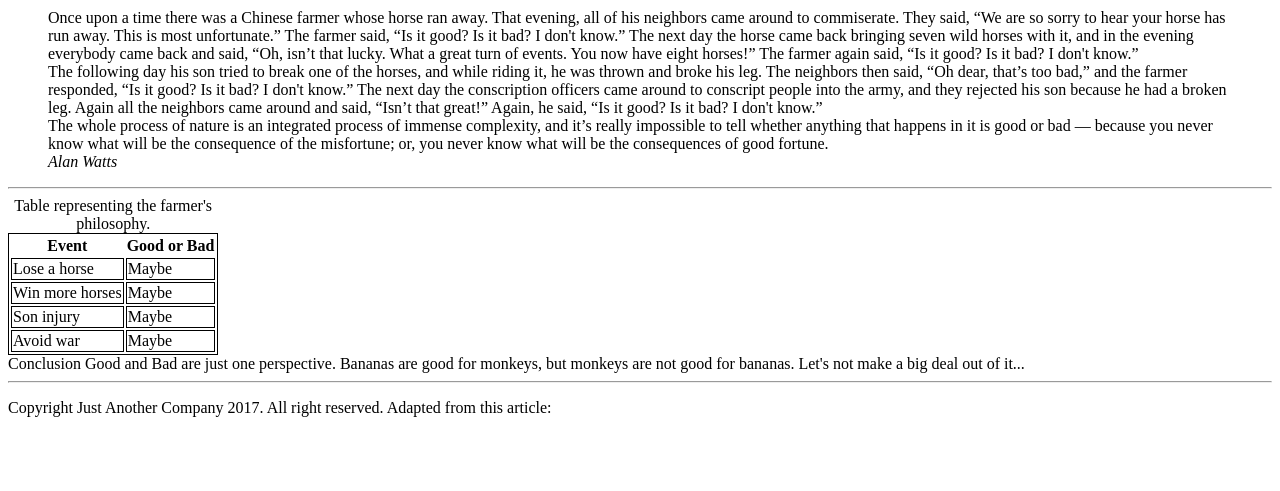
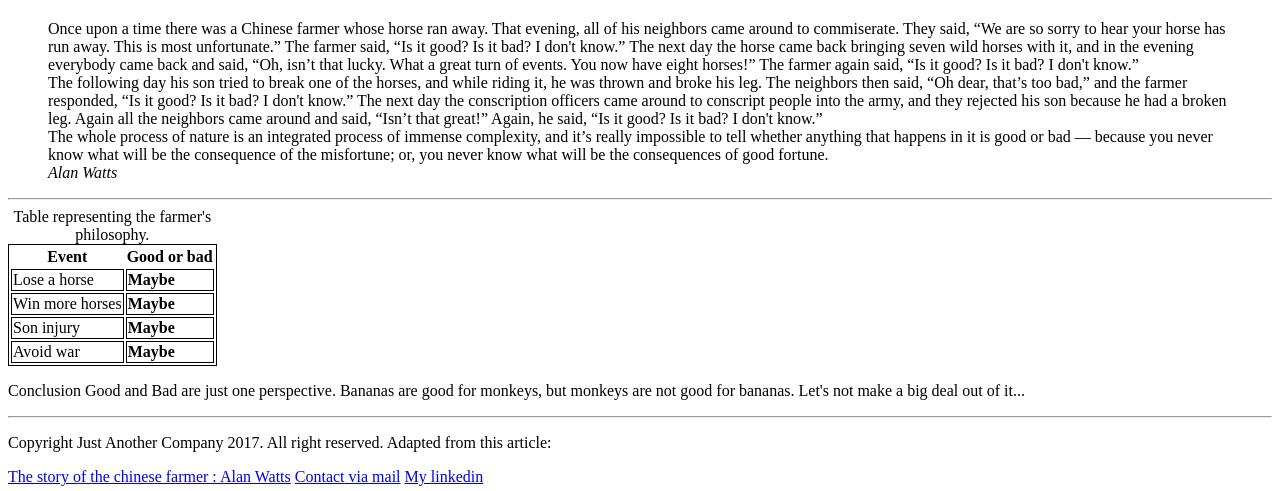
Before and after one commit to BurakTC/progressive-enhancement, a plain HTML site: page index.html in a window 1280 px wide. Shown: the part 1467-1958 px from the top of the page. Before the commit the page ends 1900 px from the top, so only its background shows below. Drawn offline with Linux system fonts and the light colour scheme.

Commit message:
1. HTML is about semantics DONE

```diff
--- a/index.html
+++ b/index.html
@@ -11,23 +11,26 @@
 
 <body>
 
+    <header>
         <h1>The Story of the Chinese Farmer </h1>
 
         <blockquote>
-        <q>Is it a good thing? Is that a bad thing? I don't know.</q> <br>
+            <q>Is it a <tag class="good"> good</tag> thing? Is that a <tag class="bad"> bad</tag> thing? I don't know.</q> <br>
             <cite> May 11, 2016, Alexandre Gorius</cite>
         </blockquote>
 
+    </header>
+
     <h2>
-        In nature, Good & Evil do not exist. The Universe itself is neither good nor bad, but a potential in permanent
+        In nature, <tag class="good"> Good</tag>  & Evil do not exist. The Universe itself is neither <tag class="good"> good</tag> nor <tag class="bad"> bad</tag>, but a potential in permanent
         development.
     </h2>
 
     <ul>
-        <p>
+        <h4>
             In life, there are 4 types of people.
-        </p>
-        <li>people who think the Internet is good, </li>
+            <h4>
+                <li>people who think the Internet is <tag class="good"> good</tag>, </li>
                 <li>people who think the Internet is evil, </li>
                 <li>people who think the Internet is cats, </li>
                 <li>people who don't think about it. </li>
@@ -62,7 +65,7 @@
 
     <figure>
         <img src=" http://static2.businessinsider.com/image/52fe8230eab8ea4275063b89/nasa-has-determined-where-the-mysterious-jelly-doughnut-rock-on-mars-came-from.jpg"
-            alt="">
+            alt="a rock from Mars">
         <figcaption>What does he think about it?</figcaption>
     </figure>
 
@@ -76,24 +79,23 @@
         Once upon a time there was a Chinese farmer whose horse ran away. That evening, all of his neighbors came around
         to
         commiserate. They said, “We are so sorry to hear your horse has run away. This is most unfortunate.” The farmer
-        said, “Is it good? Is it bad? I don't know.” The next day the horse came back bringing seven wild horses with
+        said, “Is it <tag class="good"> good</tag>? Is it <tag class="bad"> bad</tag>? I don't know.” The next day the horse came back bringing seven wild horses with
         it,
         and in the evening everybody came back and said, “Oh, isn’t that lucky. What a great turn of events. You now
         have
-        eight horses!” The farmer again said, “Is it good? Is it bad? I don't know.” <br>
+        eight horses!” The farmer again said, “Is it <tag class="good"> good</tag>? Is it <tag class="bad"> bad</tag>? I don't know.” <br>
 
         The following day his son tried to break one of the horses, and while riding it, he was thrown and broke his
         leg.
-        The neighbors then said, “Oh dear, that’s too bad,” and the farmer responded, “Is it good? Is it bad? I don't
+        The neighbors then said, “Oh dear, that’s too <tag class="bad"> bad</tag>,” and the farmer responded, “Is it <tag class="good"> good</tag>? Is it <tag class="bad"> bad</tag>? I don't
         know.”
         The next day the conscription officers came around to conscript people into the army, and they rejected his son
         because he had a broken leg. Again all the neighbors came around and said, “Isn’t that great!” Again, he said,
-        “Is
-        it good? Is it bad? I don't know.” <br>
+        “Is it <tag class="good"> good</tag>? Is it <tag class="bad"> bad</tag>? I don't know.” <br>
 
         The whole process of nature is an integrated process of immense complexity, and it’s really impossible to tell
-        whether anything that happens in it is good or bad — because you never know what will be the consequence of the
-        misfortune; or, you never know what will be the consequences of good fortune.
+        whether anything that happens in it is <tag class="good"> good</tag> or <tag class="bad"> bad</tag> — because you never know what will be the consequence of the
+        misfortune; or, you never know what will be the consequences of <tag class="good"> good</tag> fortune.
         <br><cite> Alan Watts </cite>
     </blockquote>
 
@@ -103,43 +105,49 @@
 
     <hr>
 
-    <!-- Here is this dialog in the form of a table
 
-    +-------------------+---------------------+
-    | | |
-    | Event | Good or Bad ? |
-    +-------------------+---------------------+
-    | | |
-    | Lose a horse | Maybe |
-    +-------------------+---------------------+
-    | | |
-    | Win more horses | Maybe |
-    +-------------------+---------------------+
-    | | |
-    | Son injury | Maybe |
-    +-------------------+---------------------+
-    | | |
-    | Avoid war | Maybe |
-    +-------------------+---------------------+
-    -->
 
     <table>
-        <tr><th>Event</th><th>Good or Bad</th></tr>
-        <tr><td>Lose a horse</td><td>Maybe</td></tr>
-        <tr><td>Win more horses</td><td>Maybe</td></tr>
-        <tr><td>Son injury</td><td>Maybe</td></tr>
-        <tr><td>Avoid war</td><td>Maybe</td></tr>
+        <tr>
+            <th>Event</th>
+            <th><tag class="goog"> Good</tag> or <tag class="bad"> bad</tag></th>
+        </tr>
+        <tr>
+            <td>Lose a horse</td>
+            <td><strong>Maybe</strong></td>
+        </tr>
+        <tr>
+            <td>Win more horses</td>
+            <td><strong>Maybe</strong></td>
+        </tr>
+        <tr>
+            <td>Son injury</td>
+            <td><strong>Maybe</strong></td>
+        </tr>
+        <tr>
+            <td>Avoid war</td>
+            <td><strong>Maybe</strong></td>
+        </tr>
         <caption>Table representing the farmer's philosophy.</caption>
     </table>
 
+    <p>
+        Conclusion
+        <tag class="goog"> Good</tag> and <tag class="bad"> Bad</tag> are just one perspective. Bananas are <tag class="goog"> good</tag> for monkeys, but monkeys are not <tag class="goog"> good</tag> for bananas.
+        Let's not
+        make a big deal out of it...
+    </p>
 
-    Conclusion
-    Good and Bad are just one perspective. Bananas are good for monkeys, but monkeys are not good for bananas. Let's not
-    make a big deal out of it...
+    <footer>
+        <hr>
 
-<hr>
         <p>Copyright Just Another Company 2017. All right reserved. Adapted from this article: </p>
-    <a href="https://wellsbaum.blog/2018/01/27/alan-watts-the-story-of-the-chinese-farmer/"></a>
+        <a target="_blank" title="alan-watts-the-story-of-the-chinese-farmer" href="https://wellsbaum.blog/2018/01/27/alan-watts-the-story-of-the-chinese-farmer/">The story of the chinese farmer : Alan Watts</a>
+        <a href="https://www.google.com/intl/fr/gmail/about/">Contact via mail</a>
+        <a href="https://www.linkedin.com/in/burakcan-burcak-9b8894231/">My linkedin</a>
+
+    </footer>
+
 </body>
 
 </html>
```
Lines whose indentation alone changed are shown as unchanged.
